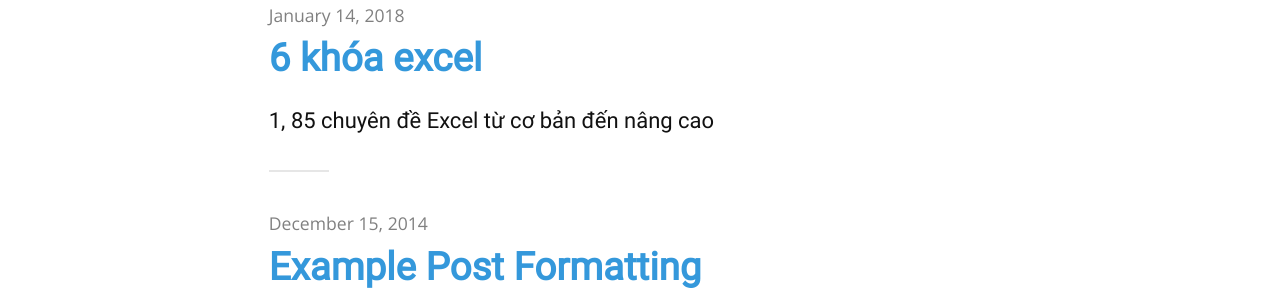
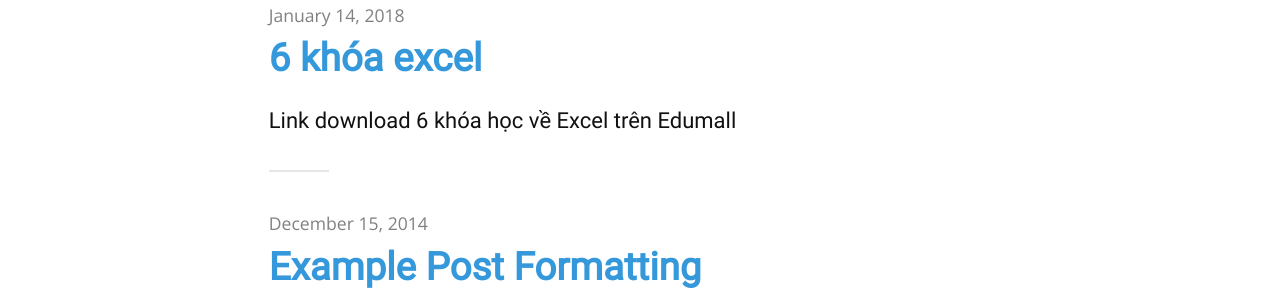
Before and after one commit to dendosg/note, a Jekyll site: the page built from index.html, in a window 1280 px wide. Shown: the part 864-1164 px from the top of the page. Built offline with Jekyll 4.4.1, drawn with Linux system fonts in a browser that asks for light colours; nearby versions of some CDN libraries; the list of posts is cut into pages by our own code.

Commit message:
Update 2018-01-14-6-khoa-excel.md

```diff
--- a/_posts/2018-01-14-6-khoa-excel.md
+++ b/_posts/2018-01-14-6-khoa-excel.md
@@ -4,7 +4,7 @@
 date:   2018-01-14
 ---
 
-
+Link download 6 khóa học về Excel trên Edumall
 
 1, 85 chuyên đề Excel từ cơ bản đến nâng cao
 --------------------------------------------
```
